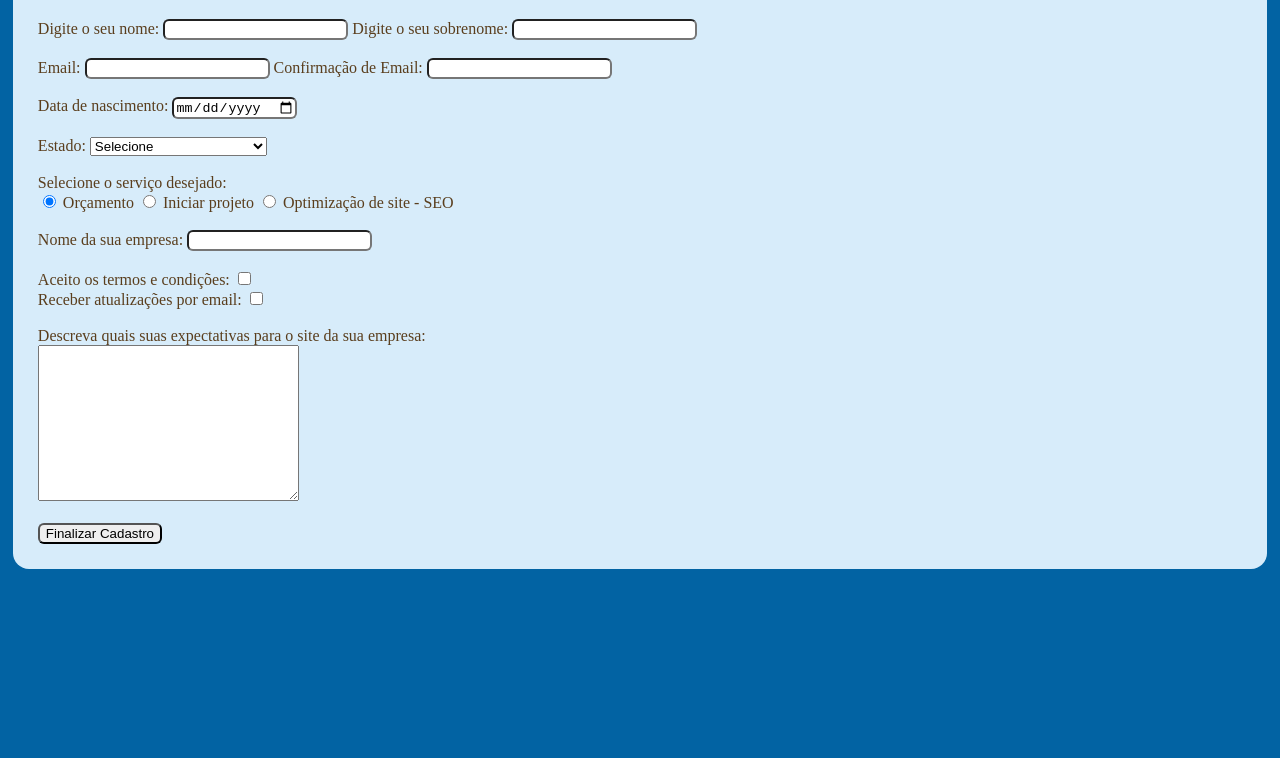
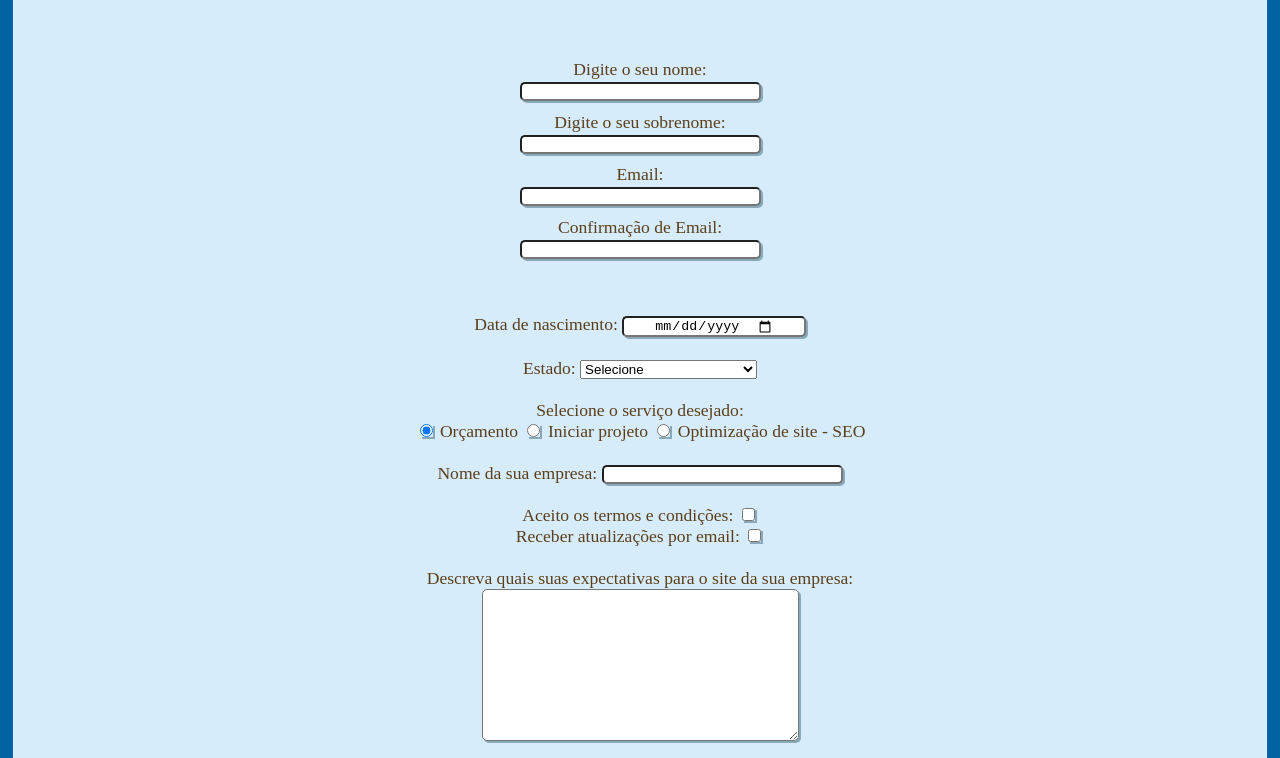
Before and after one commit to lucsap/Trabalho_1_CJR, a plain HTML site: page index.html in a window 1280 px wide. Shown: the part 125-883 px from the top of the page. Before the commit the page ends 800 px from the top, so only its background shows below. Drawn offline with Linux system fonts and the light colour scheme.

Commit message:
quase lá

```diff
--- a/index.html
+++ b/index.html
@@ -15,17 +15,24 @@
             <p>Preencha os campos abaixo para dar prosseguimento com seu atendimento</p>
         </div>
         <div class="dados">
-            <label for="nome">Digite o seu nome:</label>
-            <input type="text" id="nome" class="Linput" required>
-
-            <label for="sobre_nome">Digite o seu sobrenome:</label>
-            <input type="text" id="sobre_nome" class="Linput" required><br><br>
-
-            <label for="email">Email: </label>
-            <input type="email" id="email" class="Linput" required>
-
-            <label for="conf_email">Confirmação de Email:</label>
-            <input type="email" id="conf_email" class="Linput" required><br><br>
+            <div class="pai_labels">
+                <div class="labels">
+                    <label for="nome">Digite o seu nome:</label><br>
+                    <input type="text" id="nome" class="Linput" required>
+                </div>
+                <div class="labels">
+                    <label for="sobre_nome">Digite o seu sobrenome:</label><br>
+                    <input type="text" id="sobre_nome" class="Linput" required><br><br>
+                </div>
+                <div class="labels">
+                    <label for="email">Email: </label><br>
+                    <input type="email" id="email" class="Linput" required>
+                </div>
+                <div class="labels">
+                    <label for="conf_email">Confirmação de Email:</label><br>
+                    <input type="email" id="conf_email" class="Linput" required><br><br>
+                </div>
+            </div>
 
             <label for="nascimento">Data de nascimento:</label>
             <input type="date" id="nascimento" class="Linput" required><br><br>
--- a/style.css
+++ b/style.css
@@ -5,16 +5,14 @@ body {
 }
 
 form {
-    display: block;
+    padding: 1em 2% 2% 2%;
+    background-color: #D7ECFA;
+    color: #5A3E1D;
     font-family: 'Times New Roman', Times, serif;
-    background-color: #D7ECFA;
+    justify-content: center;
+    text-align: center;
     border-radius: 1rem;
-    padding: 1em 2% 2% 2%;
-    color: #5A3E1D;
-}
-
-h1 {
-    margin-top: 0.6%;
+    font-size: 1.1em;
 }
 
 .titulo {
@@ -24,14 +22,43 @@ h1 {
     border-radius: 1em 1em;
 }
 
-/* .dados {
-    margin: 2em;
-    padding: 2%;
-    background-color: #FDEED7;
-    border-radius: 1em 1em;
-} */
+.dados {
+    margin-top: 3em;
+    padding: 0em 15em;
+    text-align: center;
+}
 
-input {
-    border-radius: 6px;
-    box-shadow: rgba(0, 0, 0, 0.425);
+.pai_labels {
+    display: flex;
+    flex-wrap: wrap;
+    margin-bottom: 3em;
+    justify-content: center;
 }
+
+.labels {
+    width: 20em;
+    height: 2em;
+    padding: 0.5em 0em 0.5em;
+}
+
+h1 {
+    margin-top: 0.6%;
+}
+
+input, textarea {
+    border-radius: 5px;
+    box-shadow: 2px 2px rgba(1, 52, 74, 0.363);
+    padding: 0px 30px;
+}
+
+#enviar {
+    padding: 0.5em;
+    background-color: #FFAE52;
+    color: #5A3E1D;
+    cursor: pointer;
+    font-weight: bold;
+}
+
+#enviar:hover {
+    background-color: #FDECD7;
+}
```
